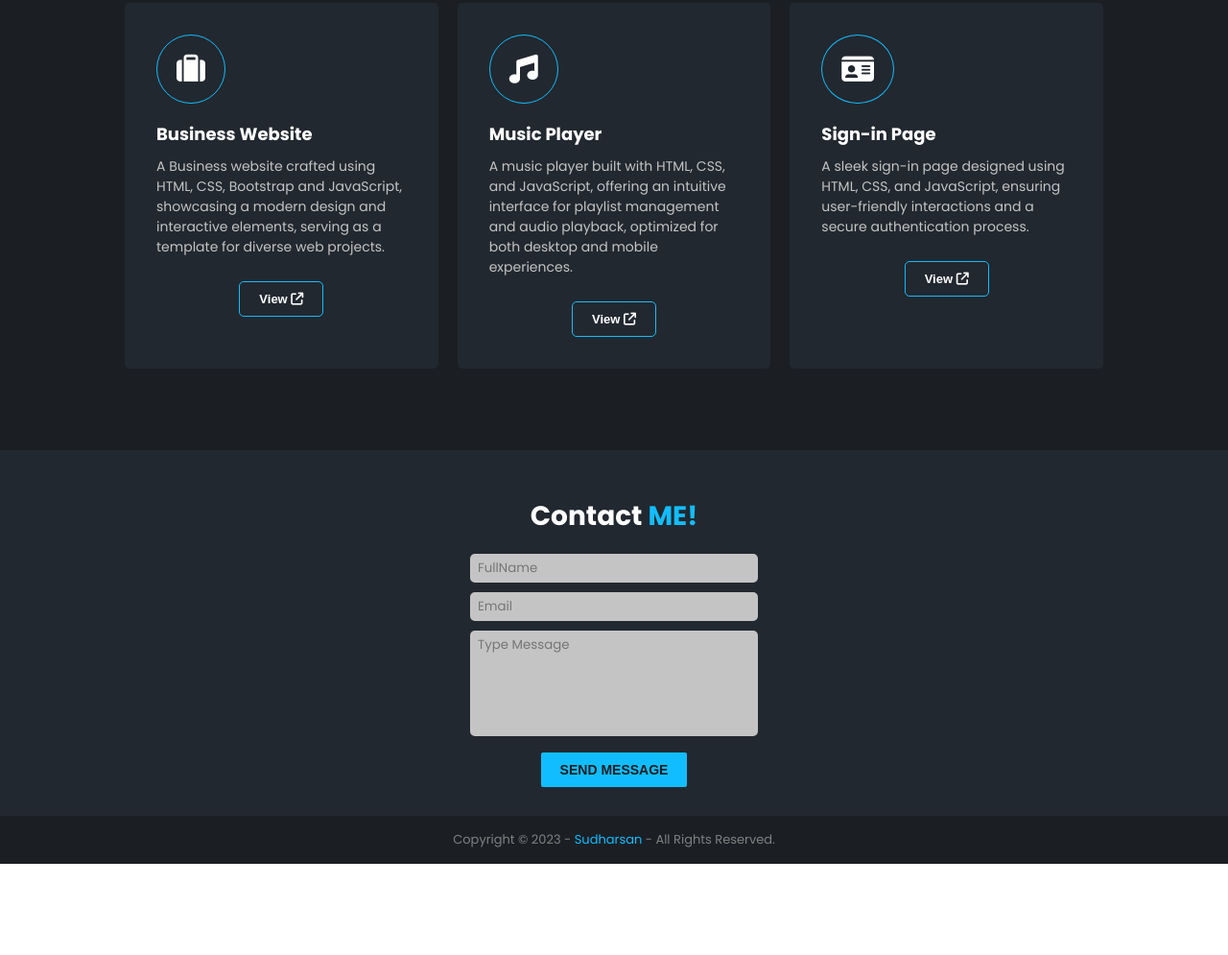
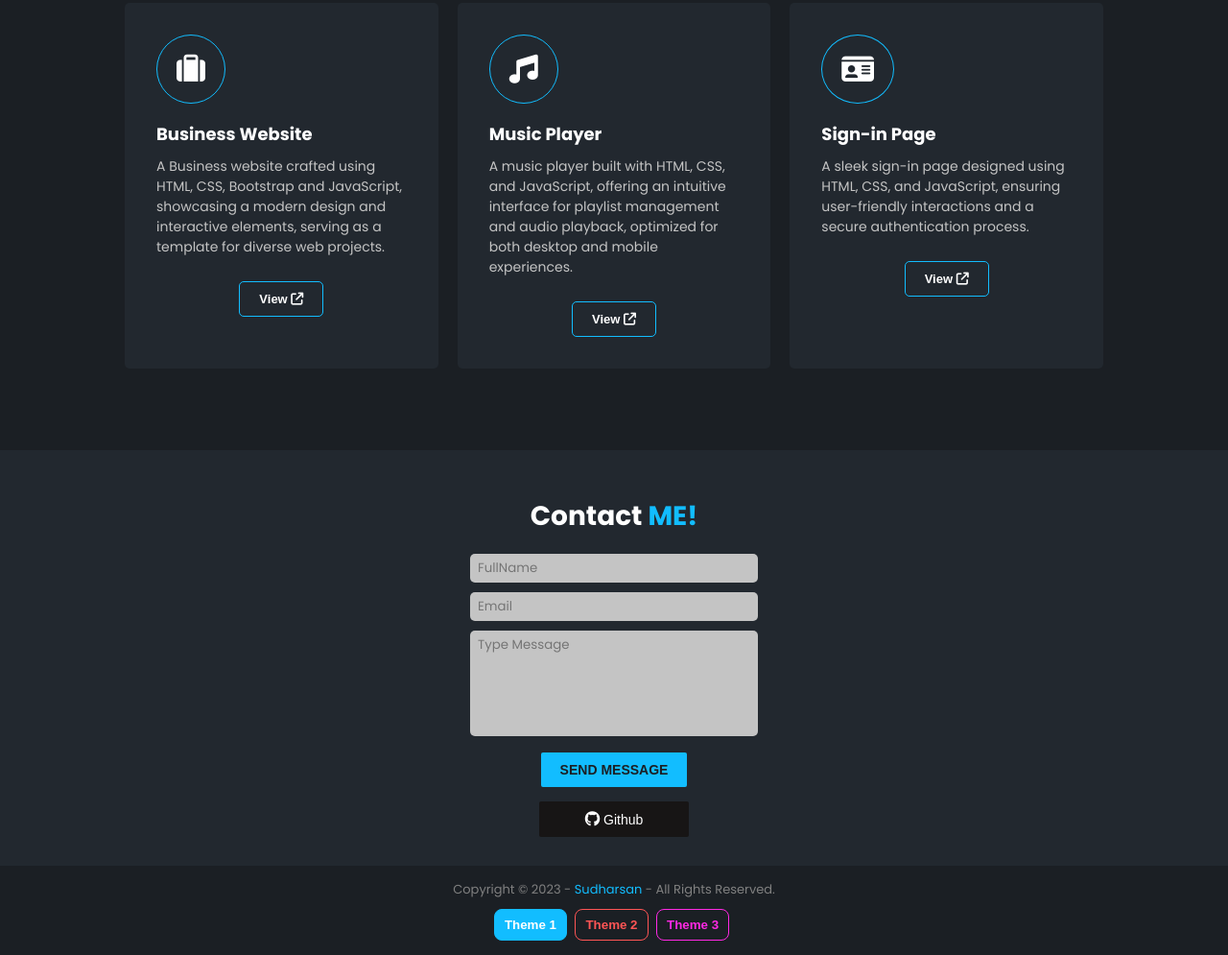
Before and after one commit to risna925/Portfolio, a plain HTML site: page index.html in a window 1280 px wide. Shown: the part 1198-2193 px from the top of the page at 96% size. Before the commit the page ends 2098 px from the top, so only its background shows below. Drawn offline with Linux system fonts and the light colour scheme.

Commit message:
added theme toggle functionality with new JS file

```diff
--- a/assets/css/style-three.css
+++ b/assets/css/style-three.css
@@ -92,6 +92,7 @@ section.hero-section {
 }
 
 .hero-img img {
+  margin-left: 30px;
   border-radius: 15px;
 }
 
@@ -125,6 +126,11 @@ ul.social-icons {
 
 .hero-buttons button {
   margin-right: 10px;
+}
+
+.hero-buttons button > a {
+  text-decoration: none;
+  color: #fff;
 }
 
 /* buttons */
@@ -319,6 +325,29 @@ textarea:focus {
   font-size: 14px;
 }
 
+.contact__github {
+  margin-top: 15px;
+}
+
+.contact__github button {
+  padding: 10px 48px;
+  background: #171515;
+  font-size: 14px;
+}
+
+.contact__github button > a {
+  text-decoration: none;
+  color: #fff;
+}
+
+.contact__github button > a > i {
+  font-size: 16px;
+}
+
+.contact__github button:hover {
+  background-color: #030303;
+}
+
 /* Footer */
 footer {
   background-color: var(--dark-primary);
@@ -331,6 +360,62 @@ footer {
 footer a {
   text-decoration: none;
   color: var(--primary);
+}
+
+.footer-buttons {
+  margin-top: 10px;
+}
+
+.footer-buttons button {
+  padding: 8px 10px;
+  margin-right: 5px;
+  cursor: pointer;
+  font-weight: 600;
+  border-radius: 8px;
+}
+
+.footer__theme1 {
+  color: #12bdff;
+  background-color: transparent;
+  border: 1px solid #12bdff;
+  transition: all 0.5s ease 0s;
+}
+
+.footer__theme1:hover {
+  background-color: #12bdff;
+  color: #fff;
+  transition: all 0.5s ease 0s;
+}
+
+.footer__theme2 {
+  color: #ff5555;
+  background-color: transparent;
+  border: 1px solid #ff5555;
+  transition: all 0.5s ease 0s;
+}
+
+.footer__theme2:hover {
+  background-color: #ff5555;
+  color: #fff;
+  transition: all 0.5s ease 0s;
+}
+
+.footer__theme3 {
+  color: #ff29e4;
+  background-color: transparent;
+  border: 1px solid #ff29e4;
+  transition: all 0.5s ease 0s;
+}
+
+.footer__theme3:hover {
+  background-color: #ff29e4;
+  color: #fff;
+  transition: all 0.5s ease 0s;
+}
+
+.active-theme {
+  background-color: #ff29e4;
+  color: white;
 }
 
 /* Media queries */
--- a/assets/css/style-two.css
+++ b/assets/css/style-two.css
@@ -92,6 +92,7 @@ section.hero-section {
 }
 
 .hero-img img {
+  margin-left: 30px;
   border-radius: 15px;
 }
 
@@ -125,6 +126,11 @@ ul.social-icons {
 
 .hero-buttons button {
   margin-right: 10px;
+}
+
+.hero-buttons button > a {
+  text-decoration: none;
+  color: #fff;
 }
 
 /* buttons */
@@ -319,6 +325,29 @@ textarea:focus {
   font-size: 14px;
 }
 
+.contact__github {
+  margin-top: 15px;
+}
+
+.contact__github button {
+  padding: 10px 48px;
+  background: #171515;
+  font-size: 14px;
+}
+
+.contact__github button > a {
+  text-decoration: none;
+  color: #fff;
+}
+
+.contact__github button > a > i {
+  font-size: 16px;
+}
+
+.contact__github button:hover {
+  background-color: #030303;
+}
+
 /* Footer */
 footer {
   background-color: var(--dark-primary);
@@ -331,6 +360,62 @@ footer {
 footer a {
   text-decoration: none;
   color: var(--primary);
+}
+
+.footer-buttons {
+  margin-top: 10px;
+}
+
+.footer-buttons button {
+  padding: 8px 10px;
+  margin-right: 5px;
+  cursor: pointer;
+  font-weight: 600;
+  border-radius: 8px;
+}
+
+.footer__theme1 {
+  color: #12bdff;
+  background-color: transparent;
+  border: 1px solid #12bdff;
+  transition: all 0.5s ease 0s;
+}
+
+.footer__theme1:hover {
+  background-color: #12bdff;
+  color: #fff;
+  transition: all 0.5s ease 0s;
+}
+
+.footer__theme2 {
+  color: #ff5555;
+  background-color: transparent;
+  border: 1px solid #ff5555;
+  transition: all 0.5s ease 0s;
+}
+
+.footer__theme2:hover {
+  background-color: #ff5555;
+  color: #fff;
+  transition: all 0.5s ease 0s;
+}
+
+.footer__theme3 {
+  color: #ff29e4;
+  background-color: transparent;
+  border: 1px solid #ff29e4;
+  transition: all 0.5s ease 0s;
+}
+
+.footer__theme3:hover {
+  background-color: #ff29e4;
+  color: #fff;
+  transition: all 0.5s ease 0s;
+}
+
+.active-theme {
+  background-color: #ff5555;
+  color: white;
 }
 
 /* Media queries */
--- a/assets/css/style.css
+++ b/assets/css/style.css
@@ -86,6 +86,7 @@ section.hero-section {
 }
 
 .hero-img img {
+  margin-left: 30px;
   border-radius: 15px;
 }
 
@@ -121,6 +122,11 @@ ul.social-icons {
   margin-right: 10px;
 }
 
+.hero-buttons button > a {
+  text-decoration: none;
+  color: #fff;
+}
+
 /* buttons */
 .btn {
   padding: 10px 20px;
@@ -152,7 +158,7 @@ ul.social-icons {
 .btn-dark-outlined:hover {
   cursor: pointer;
   background-color: var(--primary);
-  color: #fff;
+  color: #fff !important;
   transition: all 0.3s ease 0s;
 }
 
@@ -197,6 +203,11 @@ section.about-section {
 .about-content button {
   margin-top: 30px;
   font-size: 15px;
+}
+
+.about-content button > a {
+  text-decoration: none;
+  color: var(--dark-primary);
 }
 
 /* Projects Section */
@@ -313,6 +324,29 @@ textarea:focus {
   font-size: 14px;
 }
 
+.contact__github {
+  margin-top: 15px;
+}
+
+.contact__github button {
+  padding: 10px 48px;
+  background-color: #171515;
+  font-size: 14px;
+}
+
+.contact__github button > a {
+  text-decoration: none;
+  color: #fff;
+}
+
+.contact__github button > a > i {
+  font-size: 16px;
+}
+
+.contact__github button:hover {
+  background-color: #030303;
+}
+
 /* Footer */
 footer {
   background-color: var(--dark-primary);
@@ -325,6 +359,62 @@ footer {
 footer a {
   text-decoration: none;
   color: var(--primary);
+}
+
+.footer-buttons {
+  margin-top: 10px;
+}
+
+.footer-buttons button {
+  padding: 8px 10px;
+  margin-right: 5px;
+  cursor: pointer;
+  font-weight: 600;
+  border-radius: 8px;
+}
+
+.footer__theme1 {
+  color: var(--primary);
+  background-color: transparent;
+  border: 1px solid var(--primary);
+  transition: all 0.5s ease 0s;
+}
+
+.footer__theme1:hover {
+  background-color: var(--primary);
+  color: #fff;
+  transition: all 0.5s ease 0s;
+}
+
+.footer__theme2 {
+  color: #ff5555;
+  background-color: transparent;
+  border: 1px solid #ff5555;
+  transition: all 0.5s ease 0s;
+}
+
+.footer__theme2:hover {
+  background-color: #ff5555;
+  color: #fff;
+  transition: all 0.5s ease 0s;
+}
+
+.footer__theme3 {
+  color: #ff29e4;
+  background-color: transparent;
+  border: 1px solid #ff29e4;
+  transition: all 0.5s ease 0s;
+}
+
+.footer__theme3:hover {
+  background-color: #ff29e4;
+  color: #fff;
+  transition: all 0.5s ease 0s;
+}
+
+.active-theme {
+  background-color: #12bdff;
+  color: white;
 }
 
 /* Media queries */
--- /dev/null
+++ b/assets/js/script.js
@@ -0,0 +1,9 @@
+document.addEventListener("click", function (event) {
+  if (event.target.hasAttribute("data-theme")) {
+    const themeFile = event.target.getAttribute("data-theme");
+    const themeButtons = document.querySelectorAll("[data-theme]");
+    themeButtons.forEach((btn) => btn.classList.remove("active-theme"));
+    event.target.classList.add("active-theme");
+    document.getElementById("themeStylesheet").setAttribute("href", themeFile);
+  }
+});
--- a/index.html
+++ b/index.html
@@ -14,7 +14,7 @@
     <!-- Styling CSS -->
 
     <!-- Theme 1 -->
-    <link rel="stylesheet" href="./assets/css/style.css">
+    <link rel="stylesheet" id="themeStylesheet" href="./assets/css/style.css">
 
     <!-- Theme 2 -->
     <!-- <link rel="stylesheet" href="./assets/css/style-two.css"> -->
@@ -84,8 +84,11 @@
                 </ul>
 
                 <div class="hero-buttons">
-                    <button class="btn btn-primary">Hire me</button>
-                    <button class="btn btn-dark-outlined">Download CV</button>
+                    <button class="btn btn-primary" title="Got a cool project? Let’s work together!">Hire
+                        me</button>
+                    <button class="btn btn-dark-outlined">
+                        <a href="./assets/my resume/my resume.pdf" download>Download CV</a>
+                    </button>
                 </div>
             </div>
 
@@ -112,7 +115,11 @@
                     which you can explore right here on my portfolio.
                 </p>
 
-                <button class="btn btn-primary">Know More <i class="fa-solid fa-arrow-right-to-bracket"></i></button>
+                <button class="btn btn-primary">
+                    <a href="https://github.com/danielace1" target="_blank">
+                        Know More <i class="fa-solid fa-arrow-right-to-bracket"></i>
+                    </a>
+                </button>
             </div>
 
         </section>
@@ -200,6 +207,13 @@
                     <button class="btn btn-primary">SEND MESSAGE</button>
                 </div>
             </form>
+            <div class="contact__github">
+                <button class="btn">
+                    <a href="https://github.com/danielace1" target="_blank">
+                        <i class="fa-brands fa-github"></i> Github
+                    </a>
+                </button>
+            </div>
         </section>
 
     </main>
@@ -207,8 +221,16 @@
     <footer>
         <p>Copyright &copy; 2023 - <a href="https://github.com/danielace1" target="_blank">Sudharsan</a> - All Rights
             Reserved.</p>
+        <div class="footer-buttons">
+            <button data-theme="./assets/css/style.css" class="footer__theme1 active-theme">Theme 1</button>
+            <button data-theme="./assets/css/style-two.css" class="footer__theme2">Theme 2</button>
+            <button data-theme="./assets/css/style-three.css" class="footer__theme3">Theme 3</button>
+        </div>
+
     </footer>
 
+    <!-- JS -->
+    <script src="./assets/js/script.js"></script>
 
 </body>
 
```
Also changed, not shown: 1 other file.
